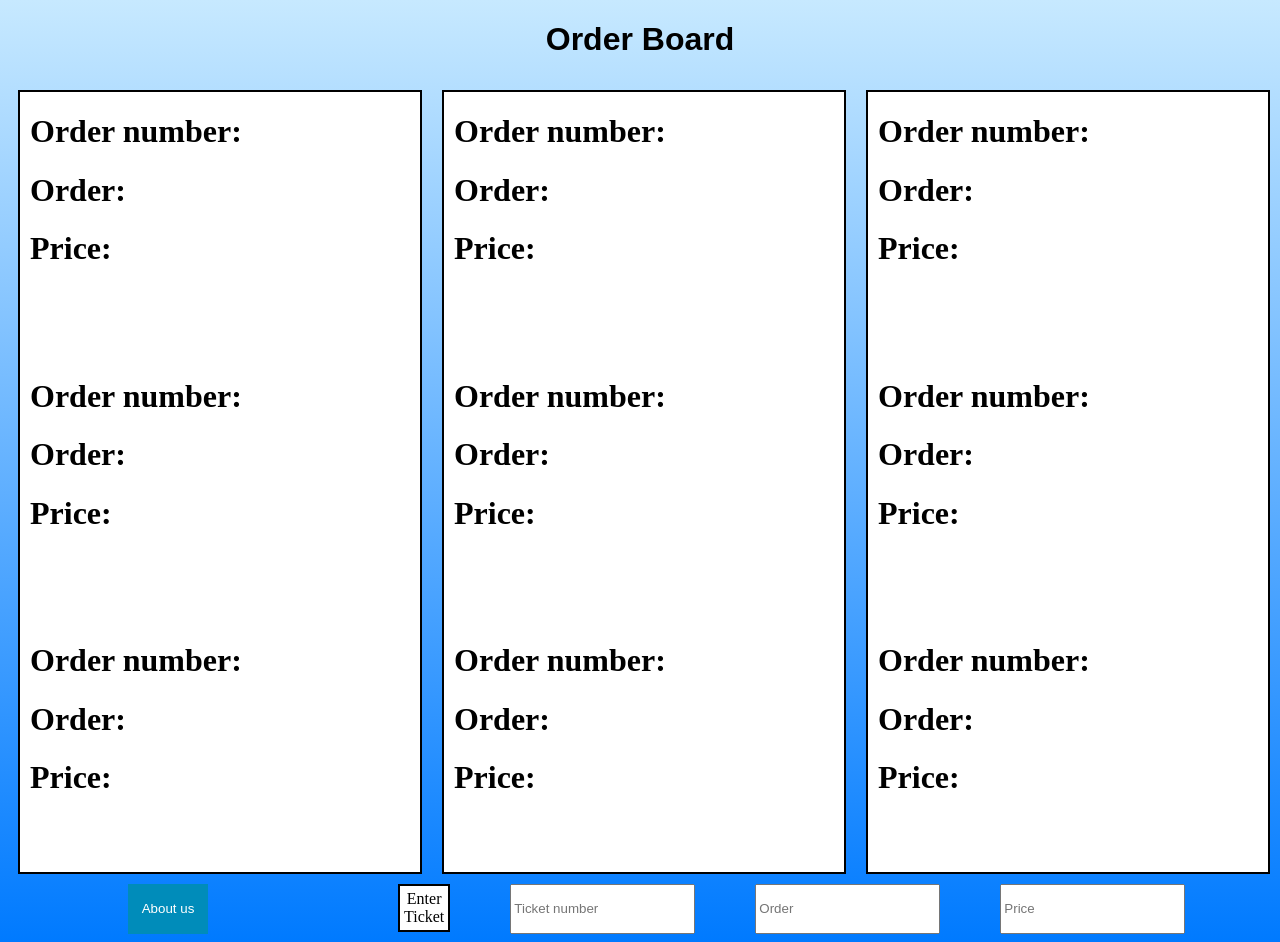
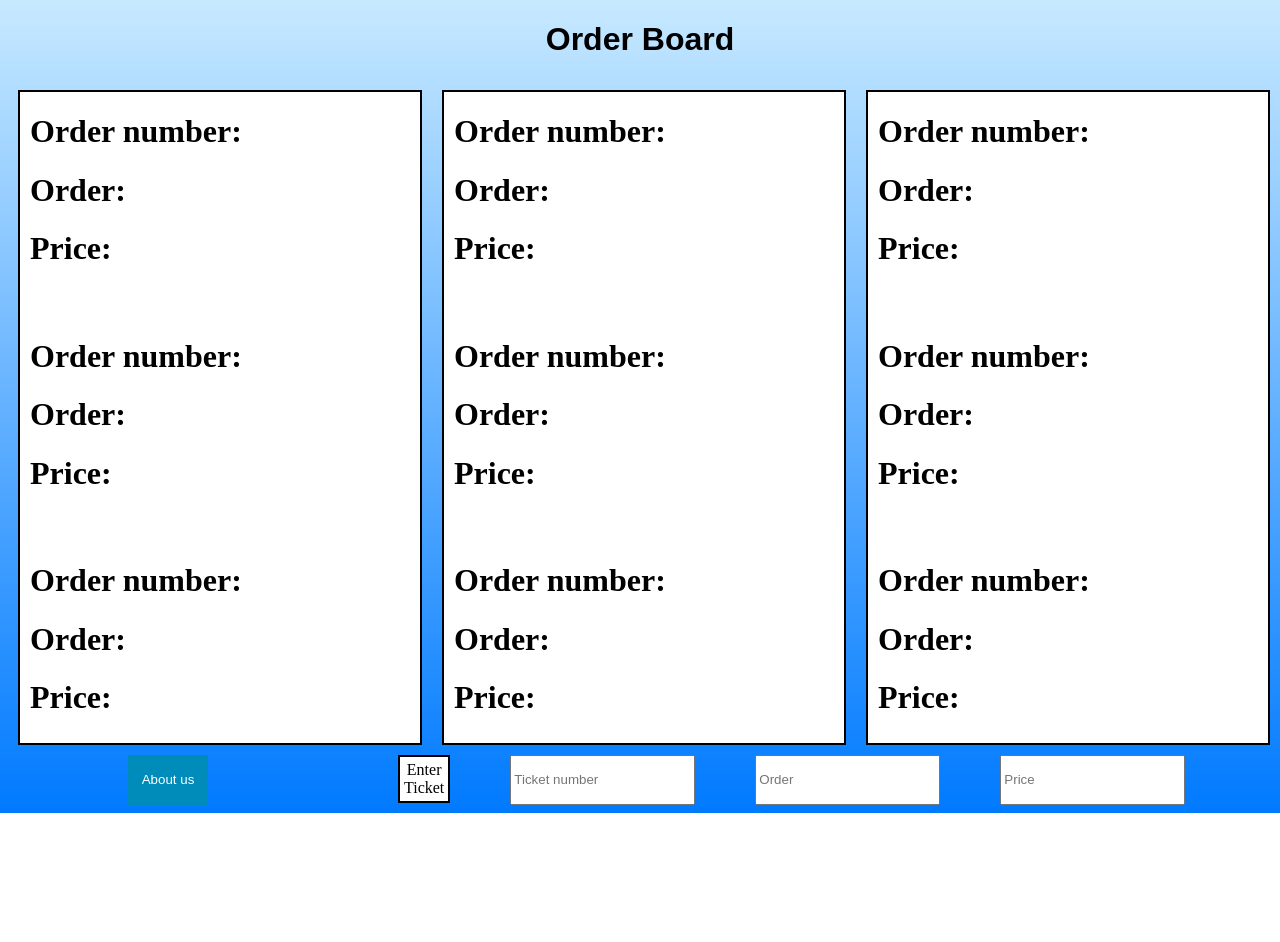
Before and after one commit to h7i/hh23_ticket_manager, a website: page final/index.html in a window 1280 px wide. Shown: the top 942 px of the page. After the commit the page ends 813 px from the top, so only its background shows below. Drawn offline with nearby package versions, Linux system fonts and the light colour scheme.

Commit message:
fixed formatting of the mini order textboxes

```diff
--- a/final/styles.css
+++ b/final/styles.css
@@ -27,22 +27,28 @@ html {
 
 
 .container .one{
+    height: 651px;
+    width: 400px;
     border: 2px solid black;
 }
 
 
 .container .two{
+    height: 651px;
+    width: 400px;
     border: 2px solid black;
 }
 
 
 .container .three{
+    height: 651px;
+    width: 400px;
     border: 2px solid black;
 }
 
 .container .minibox{
 
-    height: 243px;
+    height: 203px;
     width: 460px;
     background: transparent;
 }
```
